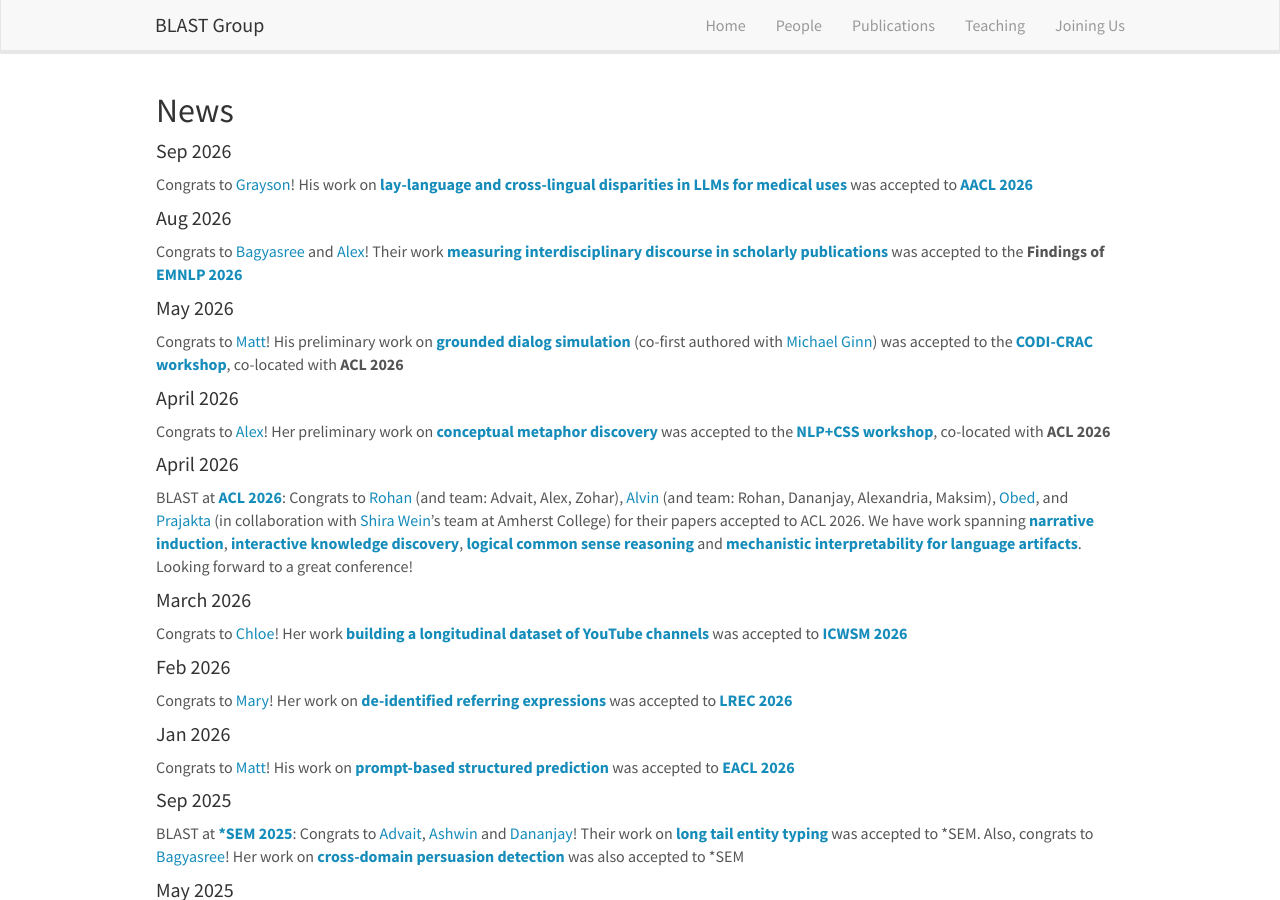
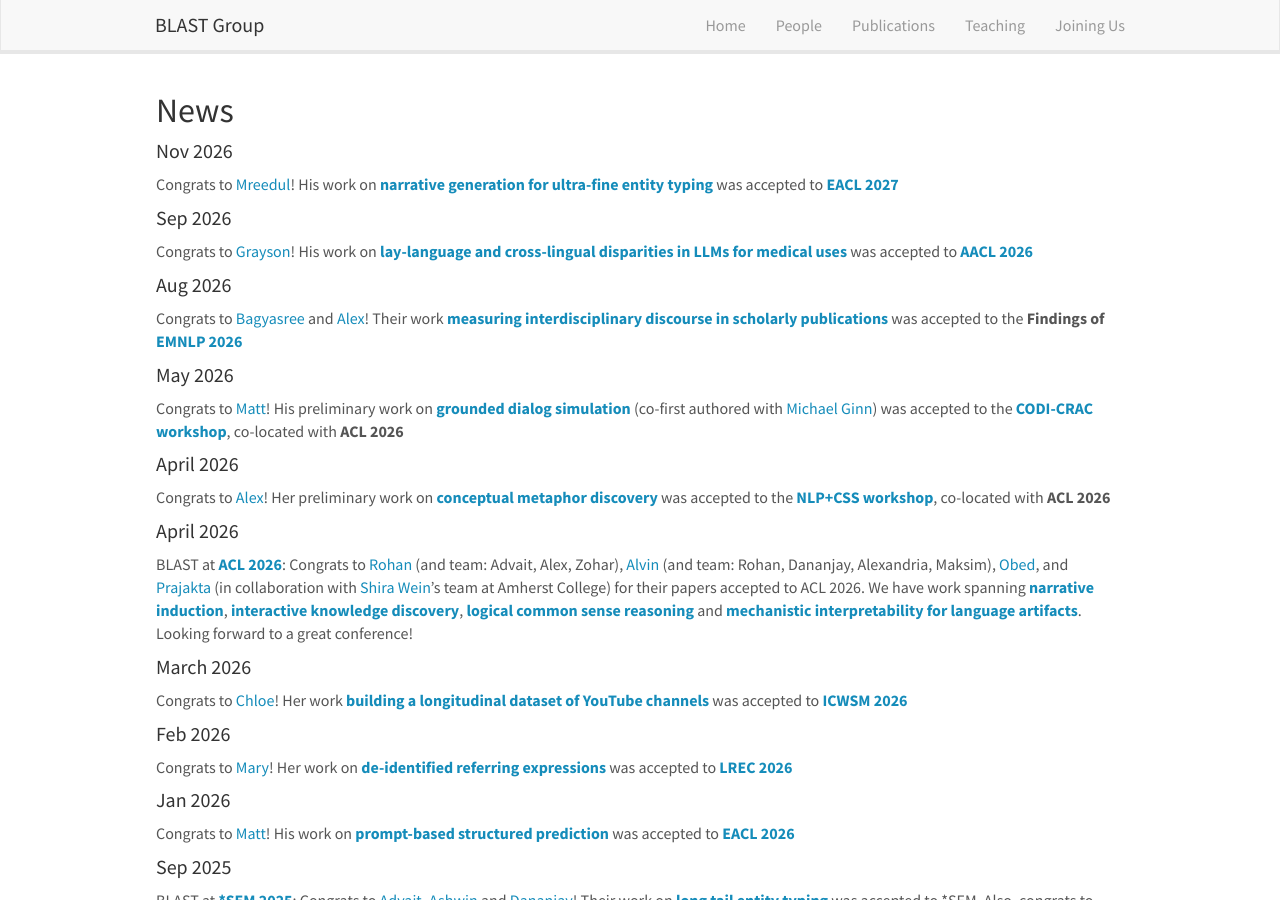
Before and after one commit to blast-cu/blast-cu.github.io, a Jekyll site: the page built from _pages/allnews.md, in a window 1280 px wide and 900 px high. Built offline with Jekyll 4.4.1, drawn with Linux system fonts in a browser that asks for light colours; nearby versions of some CDN libraries.

Commit message:
Update news.yml

```diff
--- a/_data/news.yml
+++ b/_data/news.yml
@@ -1,3 +1,6 @@
+- date: Nov 2026
+  headline: "Congrats to [Mreedul](https://www.linkedin.com/in/mreedul-gupta/)! His work on **[narrative generation for ultra-fine entity typing](Narrative Generation for Ultra-Fine Entity Typing)** was accepted to **[EACL 2027](https://2027.eacl.org/)**"
+
 - date: Sep 2026
   headline: "Congrats to [Grayson](https://www.linkedin.com/in/graysonth/)! His work on **[lay-language and cross-lingual disparities in LLMs for medical uses](https://aclanthology.org/2026.aacl-short.50/)** was accepted to **[AACL 2026](https://2026.aaclnet.org/)**"
 
```
